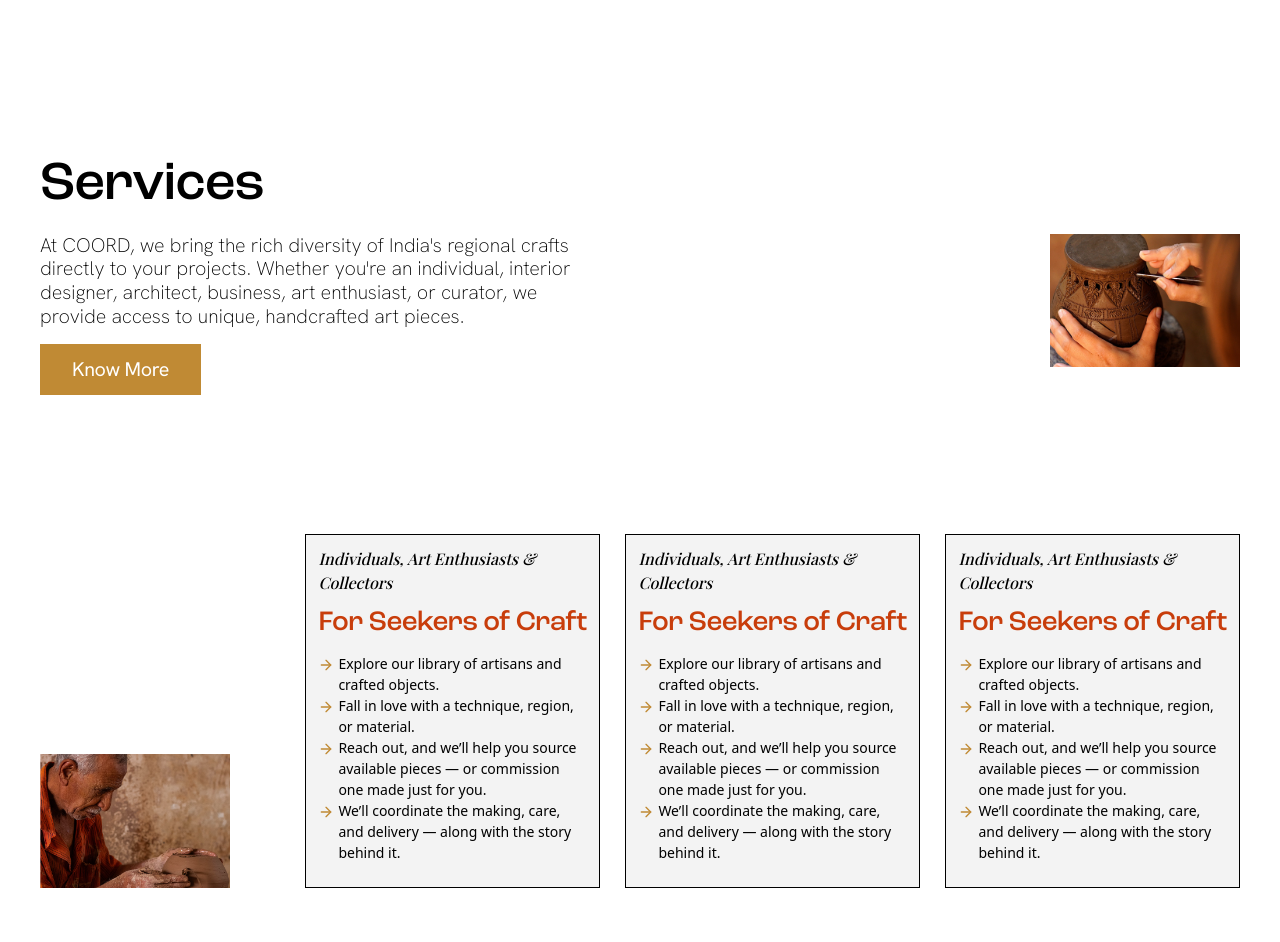
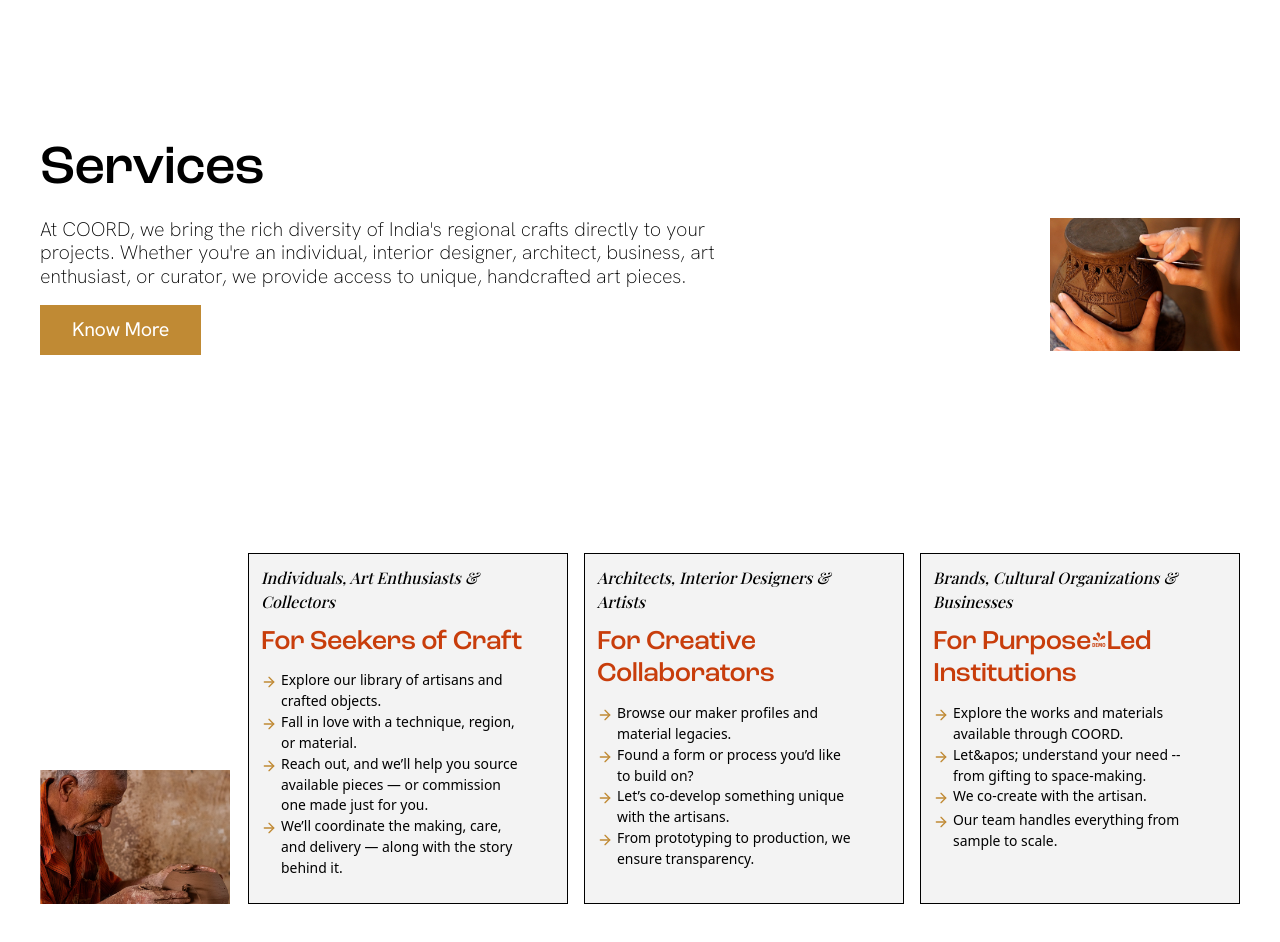
Before and after one commit to qberg/coorddotco, a Next.js app: page / in a window 1280 px wide. Shown: the part 5480-6422 px from the top of the page. Built offline with nearby package versions, Linux system fonts and the light colour scheme.

Commit message:
fixed spacing of services section

```diff
--- a/src/components/blocks/services.tsx
+++ b/src/components/blocks/services.tsx
@@ -31,25 +31,25 @@ const servicesData: ServicesData = {
       ],
     },
     {
-      superTitle: 'Individuals, Art Enthusiasts & Collectors',
-      title: 'For Seekers of Craft',
+      superTitle: 'Architects, Interior Designers & Artists',
+      title: 'For Creative Collaborators',
       desc: "You believe objects hold stories. We help you find the hands that tell them. Whether you're a collector of meaning, a lover of process, or simply someone looking to add soul to your space — COORD connects you to timeless craft and the makers behind it.",
       features: [
-        'Explore our library of artisans and crafted objects.',
-        'Fall in love with a technique, region, or material.',
-        'Reach out, and we’ll help you source available pieces — or commission one made just for you.',
-        'We’ll coordinate the making, care, and delivery — along with the story behind it.',
+        'Browse our maker profiles and material legacies.',
+        'Found a form or process you’d like to build on?',
+        'Let’s co-develop something unique with the artisans.',
+        'From prototyping to production, we ensure transparency.',
       ],
     },
     {
-      superTitle: 'Individuals, Art Enthusiasts & Collectors',
-      title: 'For Seekers of Craft',
+      superTitle: 'Brands, Cultural Organizations & Businesses',
+      title: 'For Purpose-Led Institutions',
       desc: "You believe objects hold stories. We help you find the hands that tell them. Whether you're a collector of meaning, a lover of process, or simply someone looking to add soul to your space — COORD connects you to timeless craft and the makers behind it.",
       features: [
-        'Explore our library of artisans and crafted objects.',
-        'Fall in love with a technique, region, or material.',
-        'Reach out, and we’ll help you source available pieces — or commission one made just for you.',
-        'We’ll coordinate the making, care, and delivery — along with the story behind it.',
+        'Explore the works and materials available through COORD.',
+        'Let&apos; understand your need -- from gifting to space-making.',
+        'We co-create with the artisan.',
+        'Our team handles everything from sample to scale.',
       ],
     },
   ],
@@ -65,7 +65,7 @@ const Services: React.FC<ServicesProps> = ({ scrollYProgress, isMobile }) => {
 
   return (
     <motion.section
-      className="sticky top-0 bg-white flex flex-col py-8  px-4 md:px-10 4xl:px-14 min-h-screen"
+      className="sticky top-0 bg-white flex flex-col py-8 md:py-4 2xl:py-8  px-4 md:px-10 4xl:px-14 min-h-screen"
       style={{
         ...(isMobile ? {} : { scale }),
         transformOrigin: 'center center',
@@ -73,7 +73,7 @@ const Services: React.FC<ServicesProps> = ({ scrollYProgress, isMobile }) => {
     >
       <h2 className="mb-4">Services</h2>
       <div className="flex flex-col md:flex-row md:justify-between md:items-start">
-        <div className="w-full flex flex-col gap-4 md:max-w-[45%]">
+        <div className="w-full flex flex-col gap-4 md:max-w-[60%] 2xl:max-w-[45%]">
           <p className="">{servicesData.desc}</p>
           <div>
             <CoordButton variant="yellow">Know More</CoordButton>
@@ -92,7 +92,9 @@ const Services: React.FC<ServicesProps> = ({ scrollYProgress, isMobile }) => {
           <ServiceImage imageSrc="/services/image2.png" className="" />
         </div>
         {servicesData.cards.map((card, index) => (
-          <ServiceCard key={index} {...card} />
+          <div key={index} className="w-full md:w-1/3">
+            <ServiceCard {...card} />
+          </div>
         ))}
       </div>
     </motion.section>
@@ -107,11 +109,11 @@ interface ServiceCardProps {
 }
 
 const ServiceCard: React.FC<ServiceCardProps> = ({ superTitle, title, desc, features }) => (
-  <div className="flex flex-col border p-3 2xl:p-4 3xl:p-6 gap-4 md:gap-3 2xl:gap-4 3xl:gap-12 bg-mist-background">
+  <div className="flex flex-col border p-3 2xl:p-4 3xl:p-6 gap-4 md:gap-3 2xl:gap-4 3xl:gap-12 bg-mist-background h-full">
     <div className="font-playfair text-[0.875rem] md:text-[1rem] 2xl:text-[1.5rem] 3xl:text-[2.25rem] font-medium italic md:max-w-[25ch]">
       {superTitle}
     </div>
-    <h3 className="text-highlight text-[1.5rem] md:text-[1.75rem] 2xl:text-[2.25rem] 3xl:text-[2.75rem]">
+    <h3 className="text-highlight text-[1.5rem] md:text-[1.7rem] 2xl:text-[2.25rem] 3xl:text-[2.75rem]">
       {title}
     </h3>
 
@@ -123,7 +125,7 @@ const ServiceCard: React.FC<ServiceCardProps> = ({ superTitle, title, desc, feat
           <span>
             <ArrowRight className="text-accent-primary w-4 2xl:w-8 3xl:w-12" />
           </span>
-          <span className="md:max-w-[30ch] 2xl:max-w-[40ch] text-[0.75rem] md:text-[0.875rem] 2xl:text-[1.125rem] 3xl:text-[1.5rem]">
+          <span className="md:max-w-[30ch] 2xl:max-w-[40ch] text-[0.75rem] md:text-[0.87rem] 2xl:text-[1.125rem] 3xl:text-[1.5rem]">
             {feature}
           </span>
         </div>
```
